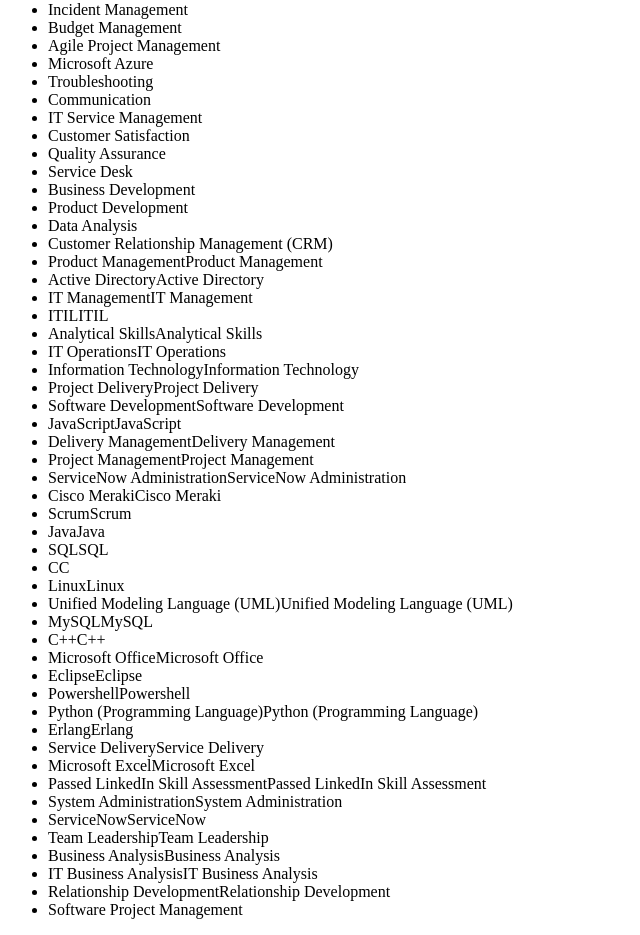
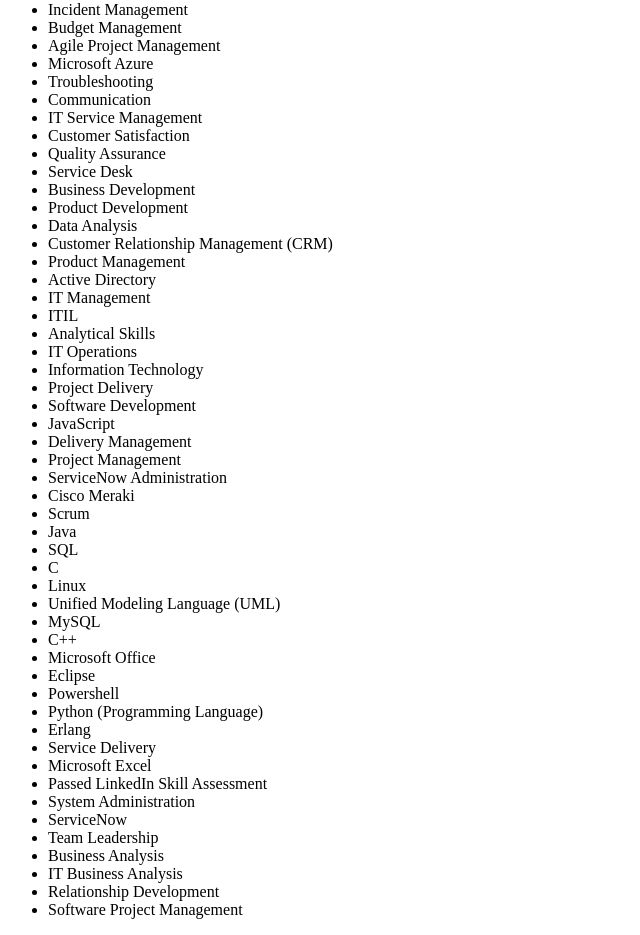
Before and after one commit to jiayu-hu18/html-resume, a plain HTML site: page public/skills.html in a window 1280 px wide. Shown: the part 79-1014 px from the top of the page, without its empty margins (0-640 px from the left). Drawn offline with Linux system fonts and the light colour scheme.

Commit message:
Update skills.html

```diff
--- a/public/skills.html
+++ b/public/skills.html
@@ -22,42 +22,42 @@
       <li>Product Development</li>
       <li>Data Analysis</li>
       <li>Customer Relationship Management (CRM)</li>
-      <li>Product ManagementProduct Management</li>
-      <li>Active DirectoryActive Directory</li>
-      <li>IT ManagementIT Management</li>
-      <li>ITILITIL</li>
-      <li>Analytical SkillsAnalytical Skills</li>
-      <li>IT OperationsIT Operations</li>
-      <li>Information TechnologyInformation Technology</li>
-      <li>Project DeliveryProject Delivery</li>
-      <li>Software DevelopmentSoftware Development</li>
-      <li>JavaScriptJavaScript</li>
-      <li>Delivery ManagementDelivery Management</li>
-      <li>Project ManagementProject Management</li>
-      <li>ServiceNow AdministrationServiceNow Administration</li>
-      <li>Cisco MerakiCisco Meraki</li>
-      <li>ScrumScrum</li>
-      <li>JavaJava</li>
-      <li>SQLSQL</li>
-      <li>CC</li>
-      <li>LinuxLinux</li>
-      <li>Unified Modeling Language (UML)Unified Modeling Language (UML)</li>
-      <li>MySQLMySQL</li>
-      <li>C++C++</li>
-      <li>Microsoft OfficeMicrosoft Office</li>
-      <li>EclipseEclipse</li>
-      <li>PowershellPowershell</li>
-      <li>Python (Programming Language)Python (Programming Language)</li>
-      <li>ErlangErlang</li>
-      <li>Service DeliveryService Delivery</li>
-      <li>Microsoft ExcelMicrosoft Excel</li>
-      <li>Passed LinkedIn Skill AssessmentPassed LinkedIn Skill Assessment</li>
-      <li>System AdministrationSystem Administration</li>
-      <li>ServiceNowServiceNow</li>
-      <li>Team LeadershipTeam Leadership</li>
-      <li>Business AnalysisBusiness Analysis</li>
-      <li>IT Business AnalysisIT Business Analysis</li>
-      <li>Relationship DevelopmentRelationship Development</li>
+      <li>Product Management</li>
+      <li>Active Directory</li>
+      <li>IT Management</li>
+      <li>ITIL</li>
+      <li>Analytical Skills</li>
+      <li>IT Operations</li>
+      <li>Information Technology</li>
+      <li>Project Delivery</li>
+      <li>Software Development</li>
+      <li>JavaScript</li>
+      <li>Delivery Management</li>
+      <li>Project Management</li>
+      <li>ServiceNow Administration</li>
+      <li>Cisco Meraki</li>
+      <li>Scrum</li>
+      <li>Java</li>
+      <li>SQL</li>
+      <li>C</li>
+      <li>Linux</li>
+      <li>Unified Modeling Language (UML)</li>
+      <li>MySQL</li>
+      <li>C++</li>
+      <li>Microsoft Office</li>
+      <li>Eclipse</li>
+      <li>Powershell</li>
+      <li>Python (Programming Language)</li>
+      <li>Erlang</li>
+      <li>Service Delivery</li>
+      <li>Microsoft Excel</li>
+      <li>Passed LinkedIn Skill Assessment</li>
+      <li>System Administration</li>
+      <li>ServiceNow</li>
+      <li>Team Leadership</li>
+      <li>Business Analysis</li>
+      <li>IT Business Analysis</li>
+      <li>Relationship Development</li>
       <li>Software Project Management</li>
     </ul>
   </body>
```
